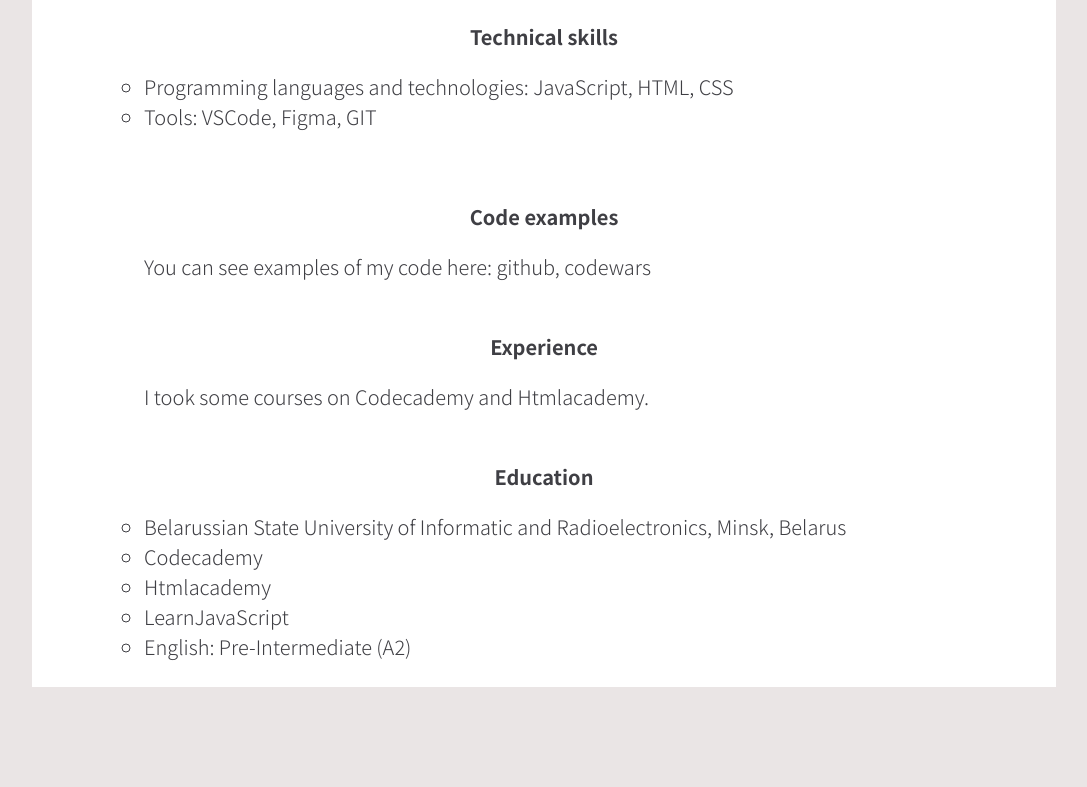
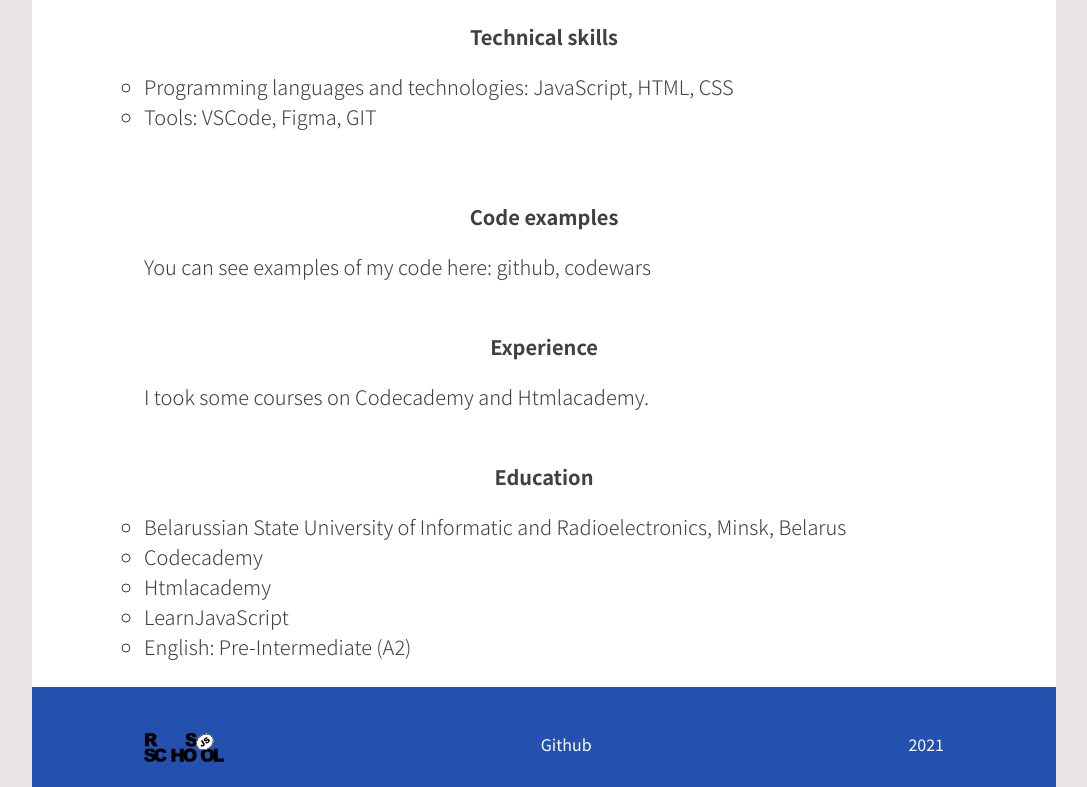
Before and after one commit to anton-prokopovich/rsschool-cv, a plain HTML site: page index.html in a window 1280 px wide. Shown: the part 696-1483 px from the top of the page, without its empty margins (96-1183 px from the left). Before the commit the page ends 1383 px from the top, so only its background shows below. Drawn offline with Linux system fonts and the light colour scheme.

Commit message:
feat: add footer

```diff
--- a/index.html
+++ b/index.html
@@ -65,10 +65,15 @@
         </ul>
       </section>
     </div>
-
   </main>
   <footer>
-
+    <div class="footer-wrapper">
+      <div class="footer-content">
+        <a class="logo" href="https://rs.school/js/"><img src="./assets/rs_school_js.svg" alt="logo"></a>
+        <a class="github" href="https://github.com/anton-prokopovich">Github</a>
+        <p>2021</p>
+      </div>
+    </div>
   </footer>
 </body>
 </html>
--- a/style.css
+++ b/style.css
@@ -161,3 +161,37 @@ body {
 .education li {
   margin-bottom: 10px;
 }
+
+.footer-wrapper {
+  display: flex;
+  height: 100px;
+  background: #2451af;
+  color: #fdfdfd;
+}
+
+.footer-content {
+  width: 800px;
+  margin: 20px auto 0 auto;
+  display: flex;
+  justify-content: space-between;
+  align-items: baseline;
+}
+
+.footer-wrapper img {
+  width: 80px;
+  height: 80px;
+}
+
+.github {
+  text-decoration: none;
+  color: #fdfdfd;
+  font-size: 16px;
+}
+
+.github:hover {
+  color: #6e89c3;
+}
+
+.footer-content p {
+  font-size: 16px;
+}
```
Also changed, not shown: assets/rs_school_js.svg (added).
